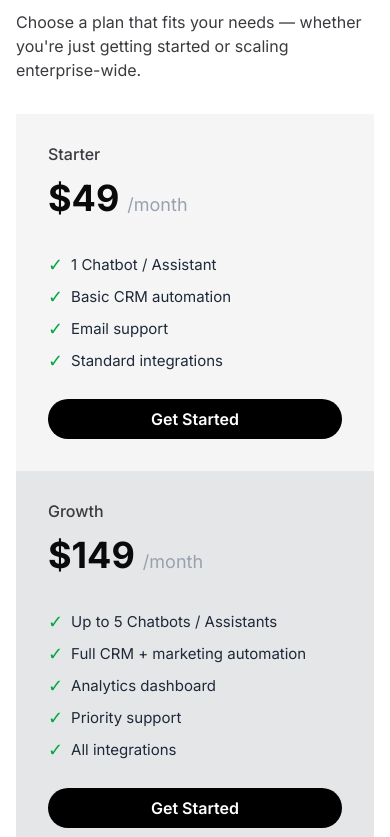
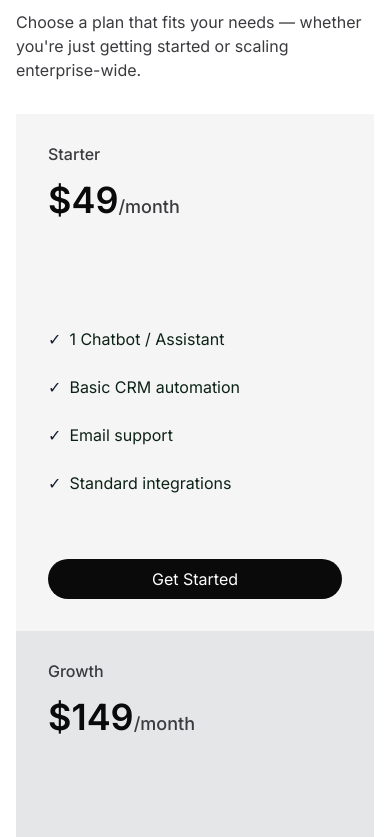
Before and after one commit to rahadsr30/websiteV, a Next.js app: page / in a window 390 px wide. Shown: the part 8467-9304 px from the top of the page. Built offline with nearby package versions, Linux system fonts and the light colour scheme.

Commit message:
Enhance Pricing component layout and styles
- Updated the Pricing component to use a grid layout for better responsiveness.
- Introduced a new text class for larger price display.
- Adjusted text colors and spacing for improved readability and visual appeal.
- Refined button styles for consistency.

```diff
--- a/src/app/(main)/pricing.tsx
+++ b/src/app/(main)/pricing.tsx
@@ -53,7 +53,7 @@ export default function Pricing() {
             getting started or scaling enterprise-wide.
           </p>
         </div>
-        <div className="flex flex-wrap  justify-center">
+        <div className="grid grid-cols-1 md:grid-cols-2 lg:grid-cols-3">
           {plans.map((plan) => (
             <div
               key={plan.name}
@@ -64,24 +64,26 @@ export default function Pricing() {
               <div className="mb-4 text-[#3A3A3F] section-description-medium">
                 {plan.name}
               </div>
-              <div className="flex items-baseline mb-2">
-                <span className="text-4xl font-bold">${plan.price}</span>
-                <span className="text-gray-400 ml-2 text-lg">/month</span>
+              <div className="flex items-baseline mb-20">
+                <span className="text-[#0A0A0B] card-label-lg">
+                  ${plan.price}
+                </span>
+                <span className="text-[#3A3A3F] card-title">/month</span>
               </div>
-              <ul className="list-none p-0 my-6 text-gray-800 text-[15px] leading-relaxed w-full">
+              <ul className="list-none p-0 text-[#0C2217] section-description w-full mb-16">
                 {plan.features.map((feature) => (
                   <li
                     key={feature}
-                    className="flex items-center mb-1 last:mb-0"
+                    className="flex items-center mb-1 last:mb-0 my-6"
                   >
-                    <span className="text-green-600 text-lg mr-2">✓</span>
+                    <span className="text-[#141B34] section-description mr-2">
+                      ✓
+                    </span>
                     {feature}
                   </li>
                 ))}
               </ul>
-              <Button className="w-full mt-auto rounded-full bg-black hover:bg-gray-900 text-white font-semibold py-3 text-base">
-                Get Started
-              </Button>
+              <Button className="w-full mt-auto">Get Started</Button>
             </div>
           ))}
         </div>
--- a/src/app/globals.css
+++ b/src/app/globals.css
@@ -39,6 +39,9 @@
   }
   .card-label {
     @apply text-3xl md:text-5xl lg:text-6xl font-semibold leading-tight;
+  }
+  .card-label-lg {
+    @apply text-4xl md:text-6xl lg:text-[72px] font-semibold leading-tight;
   }
 
   .wrapper {
```
